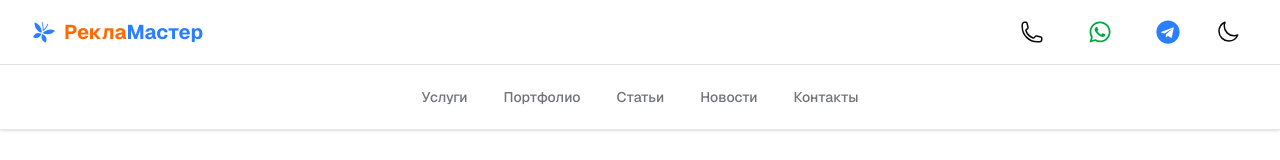
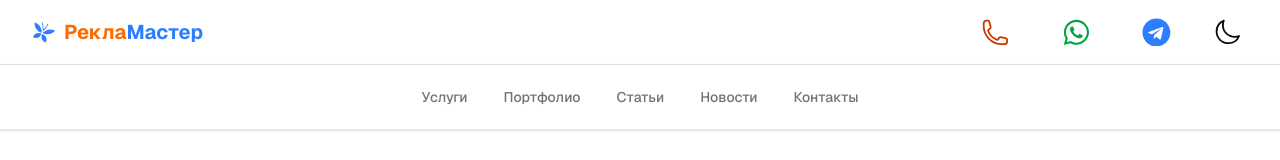
Before and after one commit to InteroperGit/adms, a Next.js app in the folder src/apps/web/advertise-agency-site/: page / in a window 1280 px wide. Shown: the top 160 px of the page. Built offline with nearby package versions, Linux system fonts and the light colour scheme.

Commit message:
[AdvAgencySite] [Feature] Доработаны стили Toolbar

```diff
--- a/src/apps/web/advertise-agency-site/src/components/buttons/ThemeToggle.tsx
+++ b/src/apps/web/advertise-agency-site/src/components/buttons/ThemeToggle.tsx
@@ -1,8 +1,10 @@
 "use client"
 
 import { useTheme } from "next-themes"
-import { useEffect, useState } from "react"
-import {MoonIcon, SunIcon} from "@heroicons/react/24/outline";
+import React, { useEffect, useState } from "react"
+import { MoonIcon, SunIcon } from "@heroicons/react/24/outline"
+import { motion } from "framer-motion"
+import { cn } from "@/libs/utils"
 
 export function ThemeToggle() {
     const [mounted, setMounted] = useState(false)
@@ -10,20 +12,43 @@ export function ThemeToggle() {
 
     useEffect(() => setMounted(true), [])
 
-    if (!mounted) return (
-        <div className="w-9 h-9" /> // Placeholder для SSR
-    )
+    if (!mounted) {
+        return <div className="w-9 h-9" /> // Placeholder для SSR
+    }
 
     return (
         <button
-            onClick={() => setTheme(resolvedTheme === "dark" ? "light" : "dark")}
-            className="p-2 rounded-lg hover:bg-gray-100 dark:hover:bg-gray-800"
+            onClick={() =>
+                setTheme(resolvedTheme === "dark" ? "light" : "dark")
+            }
+            className={cn(
+                "p-1.5",
+                "rounded-lg",
+                "hover:bg-0 dark:hover:bg-0",
+                "relative group",
+                "focus:outline-none"
+            )}
+            aria-label="Переключить тему"
         >
+            {/* Иконка переключения темы */}
             {resolvedTheme === "dark" ? (
-                <SunIcon style={{ height: '1.5rem', width: '1.5rem' }} />
+                <SunIcon
+                    style={{ height: "1.8rem", width: "1.8rem" }}
+                />
             ) : (
-                <MoonIcon style={{ height: '1.5rem', width: '1.5rem' }} />
+                <MoonIcon
+                    style={{ height: "1.8rem", width: "1.8rem" }}
+                />
             )}
+
+            {/* Подчеркивание при hover */}
+            <motion.div
+                className={cn(
+                    "absolute bottom-0 left-0 w-full h-0.5",
+                    "bg-orange-600 scale-x-0 group-hover:scale-x-100",
+                    "transition-transform duration-300 origin-left"
+                )}
+            />
         </button>
     )
 }
--- a/src/apps/web/advertise-agency-site/src/components/navigation/Toolbar.tsx
+++ b/src/apps/web/advertise-agency-site/src/components/navigation/Toolbar.tsx
@@ -1,31 +1,50 @@
-import {Button} from "@/components/ui/button";
-import Link from "next/link";
-import {PhoneIcon} from "@heroicons/react/24/outline";
-import {ThemeToggle} from "@/components/buttons/ThemeToggle";
-import { FaWhatsapp, FaTelegram } from "react-icons/fa";
-import {cn} from "@/libs/utils";
-import React from "react";
+import { Button } from "@/components/ui/button"
+import Link from "next/link"
+import { PhoneIcon } from "@heroicons/react/24/outline"
+import { ThemeToggle } from "@/components/buttons/ThemeToggle"
+import { FaWhatsapp, FaTelegram } from "react-icons/fa"
+import { cn } from "@/libs/utils"
+import React from "react"
 
 interface ToolbarProps extends React.HTMLAttributes<HTMLDivElement> {
-    className?: string;
+    className?: string
 }
 
 export default function Toolbar({ className }: ToolbarProps) {
+    const iconSize = { height: "1.8rem", width: "1.8rem" }
+    const underlineClass = cn(
+        "absolute bottom-0 left-0 w-full h-0.5",
+        "bg-orange-600 scale-x-0 group-hover:scale-x-100",
+        "transition-transform duration-300 origin-left"
+    )
+
     return (
-        <div className={cn(
-                "flex",
-                "items-center gap-3 hidden sm:flex",
-                className)}>
+        <div
+            className={cn(
+                "flex items-center gap-5 hidden sm:flex",
+                className
+            )}
+        >
             {/* Позвонить */}
             <Button
                 asChild
                 variant="ghost"
-                size={"lg"}
+                size="lg"
+                className="hover:bg-0"
             >
                 <Link
                     href="tel:+79115053503"
+                    className={cn(
+                        "relative group",
+                    )}
                 >
-                    <PhoneIcon style={{ height: '1.5rem', width: '1.5rem' }} />
+                    <PhoneIcon
+                        className={cn(
+                            "text-orange-700",
+                        )}
+                        style={iconSize}
+                    />
+                    <span className={underlineClass} />
                 </Link>
             </Button>
 
@@ -33,17 +52,20 @@ export default function Toolbar({ className }: ToolbarProps) {
             <Button
                 asChild
                 variant="ghost"
-                size={"lg"}
+                size="lg"
+                className="hover:bg-0"
             >
                 <Link
                     href="https://wa.me/79115050635"
                     target="_blank"
                     rel="noopener noreferrer"
+                    className="relative group"
                 >
                     <FaWhatsapp
-                        className="text-green-600 hover:text-green-700"
-                        style={{ height: '1.5rem', width: '1.5rem' }}
+                        className="text-green-600 "
+                        style={iconSize}
                     />
+                    <span className={underlineClass} />
                 </Link>
             </Button>
 
@@ -51,17 +73,20 @@ export default function Toolbar({ className }: ToolbarProps) {
             <Button
                 asChild
                 variant="ghost"
-                size={"lg"}
+                size="lg"
+                className="hover:bg-0"
             >
                 <Link
                     href="https://t.me/username"
                     target="_blank"
                     rel="noopener noreferrer"
+                    className="relative group"
                 >
                     <FaTelegram
-                        className="text-blue-500 hover:text-blue-600"
-                        style={{ height: '1.5rem', width: '1.5rem' }}
+                        className="text-blue-500 "
+                        style={iconSize}
                     />
+                    <span className={underlineClass} />
                 </Link>
             </Button>
 
```
